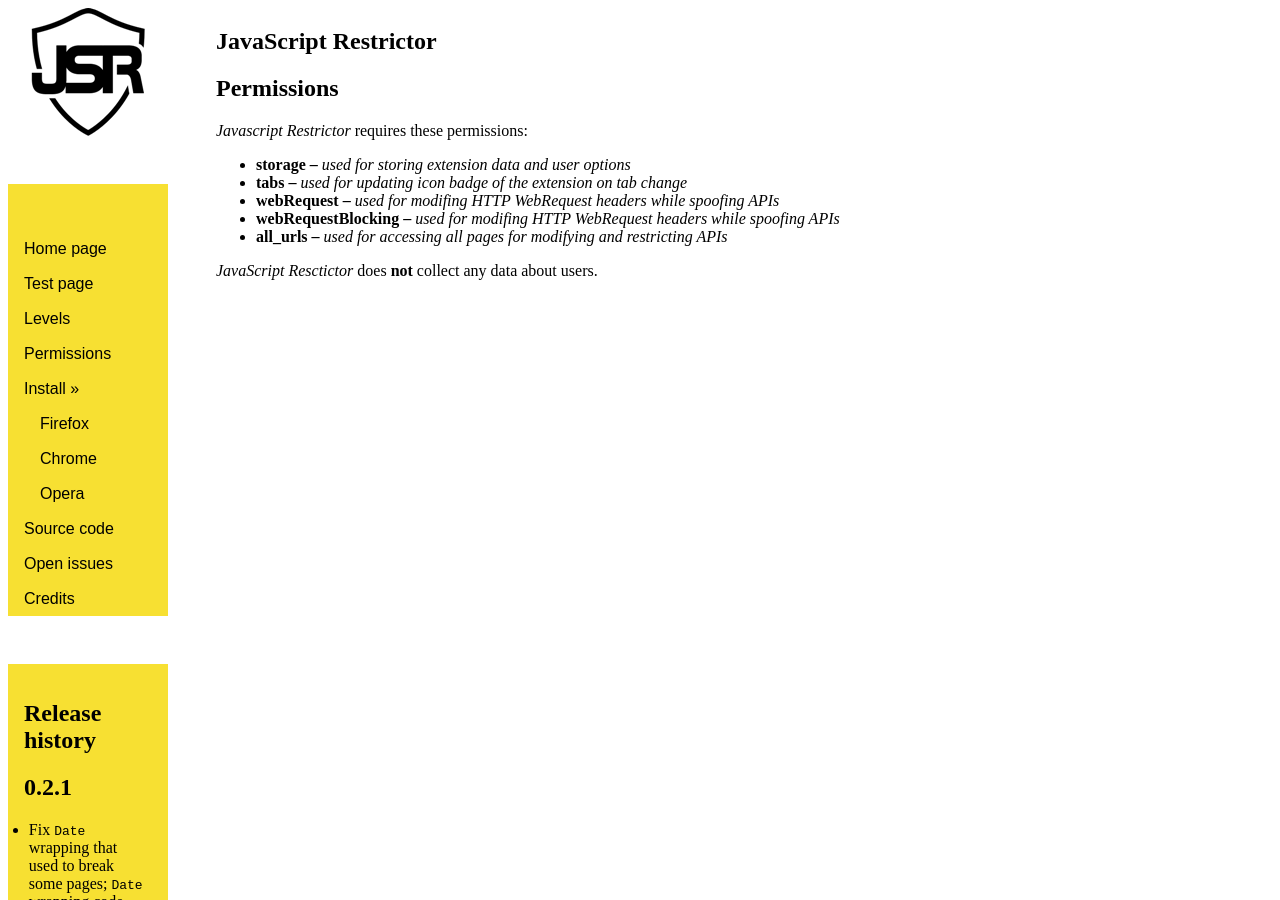
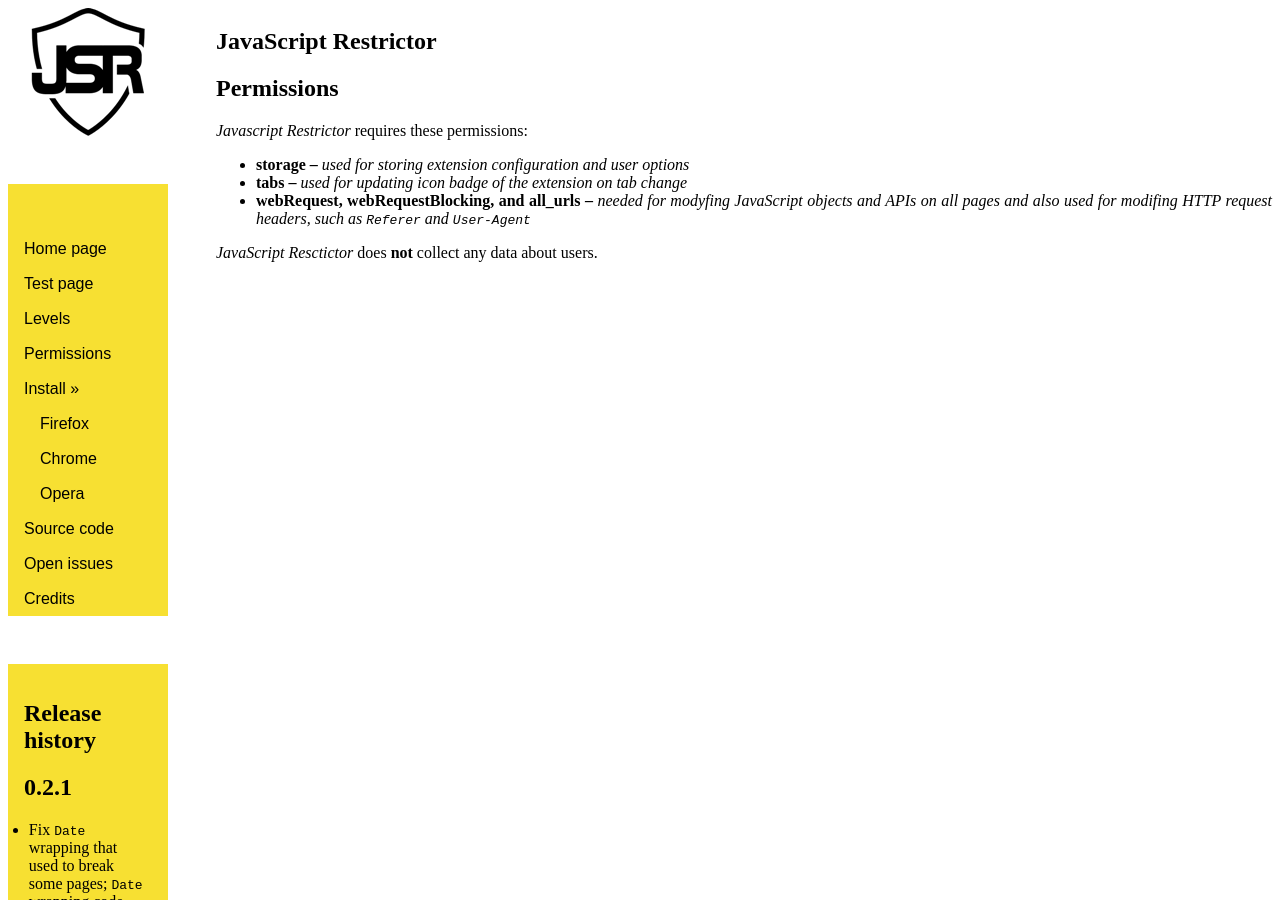
Before and after one commit to polcak/jsrestrictor, a Jekyll site: the page built from docs/permissions.md, in a window 1280 px wide and 900 px high. Built offline with Jekyll 4.4.1, drawn with Linux system fonts in a browser that asks for light colours; our own code applies the rules of GitHub Pages for plain Markdown files.

Commit message:
web/permissions.md: Text rephrased and restructured

```diff
--- a/docs/permissions.md
+++ b/docs/permissions.md
@@ -1,10 +1,8 @@
 # Permissions
 
 *Javascript Restrictor* requires these permissions:
- * **storage --** *used for storing extension data and user options*
+ * **storage --** *used for storing extension configuration and user options*
  * **tabs --** *used for updating icon badge of the extension on tab change*
- * **webRequest --** *used for modifing HTTP WebRequest headers while spoofing APIs*
- * **webRequestBlocking --** *used for modifing HTTP WebRequest headers while spoofing APIs*
- * **all_urls --** *used for accessing all pages for modifying and restricting APIs*
+ * **webRequest, webRequestBlocking, and all_urls --** *needed for modyfing JavaScript objects and APIs on all pages and also used for modifing HTTP request headers, such as `Referer` and `User-Agent`*
 
 *JavaScript Resctictor* does **not** collect any data about users.
```
